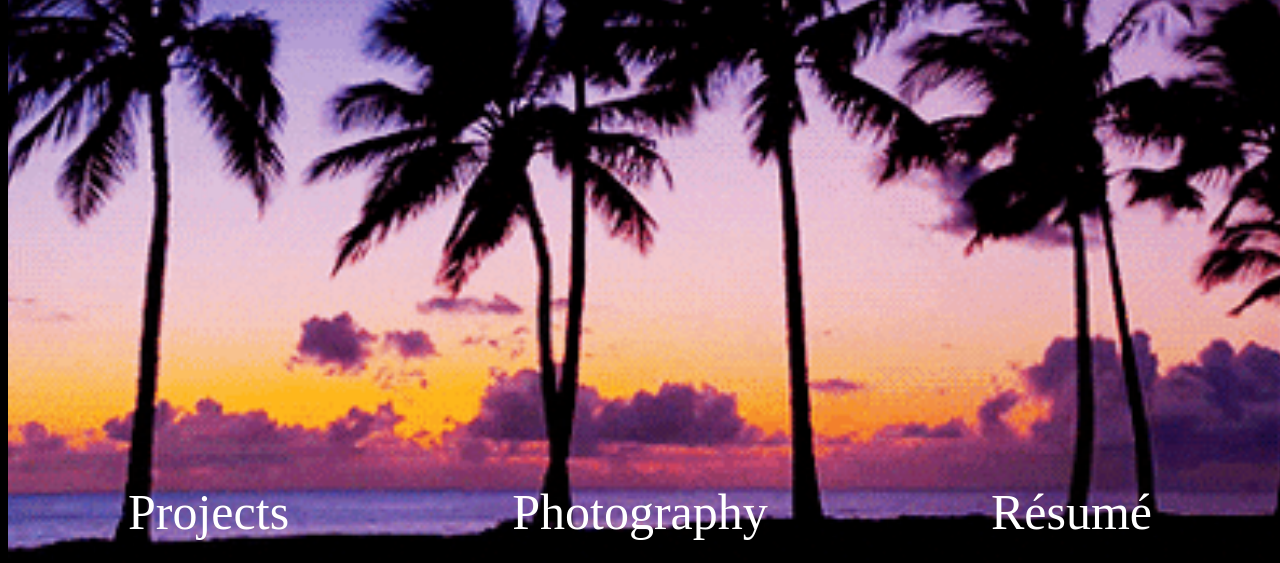
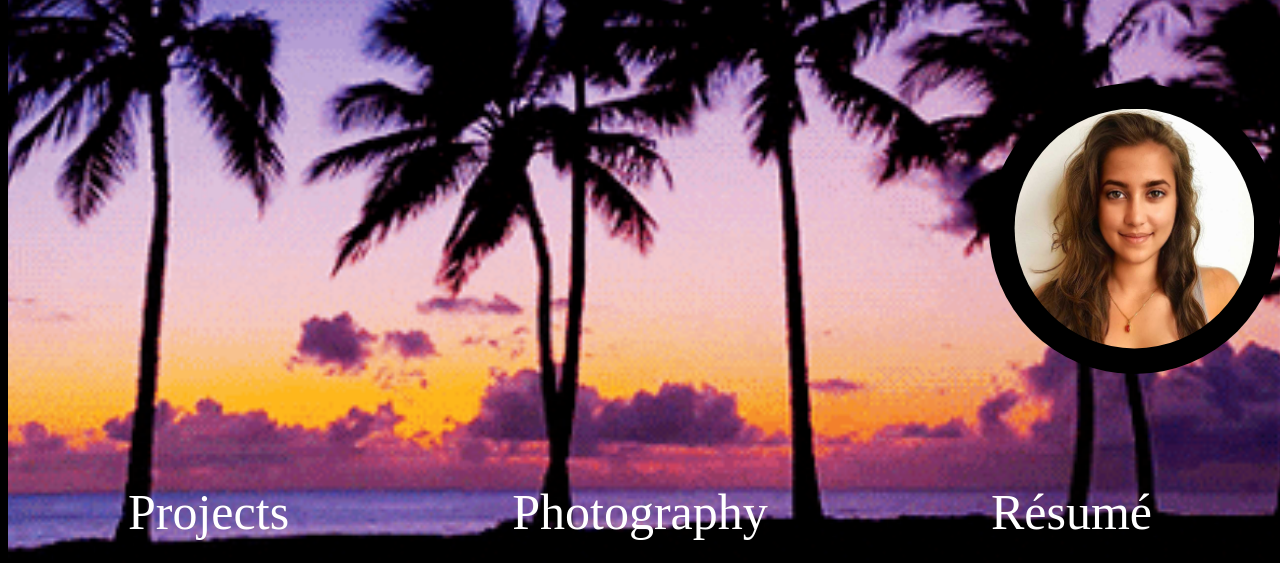
Before and after one commit to UmaDhamija/Midterm, a plain HTML site: page index.html in a window 1280 px wide. Shown: the part 237-800 px from the top of the page. Drawn offline with Linux system fonts and the light colour scheme; a web font is replaced by a local one.

Commit message:
Update styles.css

```diff
--- a/styles.css
+++ b/styles.css
@@ -185,4 +185,7 @@ video{
   z-index: 999;
   padding: 2vw;
   height: 30vh;
+  position: fixed;
+  top: 40vh;
+  right: 0px;
 }
```
